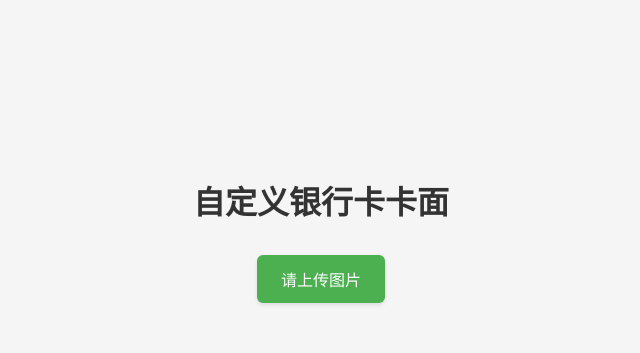
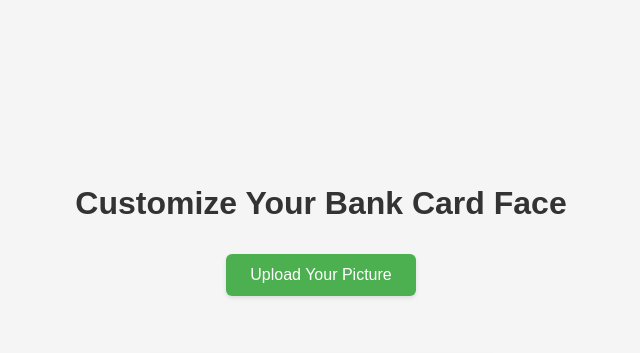
Before and after one commit to i0Ek3/cardcus, a Flask app: page / in a window 1280 px wide. Shown: the top 353 px of the page, without its empty margins (319-959 px from the left). Run offline with Flask 3, Linux system fonts and the light colour scheme.

Commit message:
style: update style

```diff
--- a/templates/index.html
+++ b/templates/index.html
@@ -205,12 +205,12 @@
     </style>
 </head>
 <body>
-    <h1 style="margin-bottom: 2rem; color: #333;">自定义银行卡卡面</h1>
+    <h1 style="margin-bottom: 2rem; color: #333;">Customize Your Bank Card Face</h1>
 
     <div class="upload-container">
         <input type="file" id="imageInput" accept="image/*" style="display: none;">
         <button class="upload-button" onclick="document.getElementById('imageInput').click()">
-            请上传图片
+            Upload Your Picture
         </button>
         <div class="preview-container">
             <img id="previewImage" class="preview-image" alt="预览图片">
```
Also changed, not shown: images/horizon.png (added), images/vertical.png (added).
